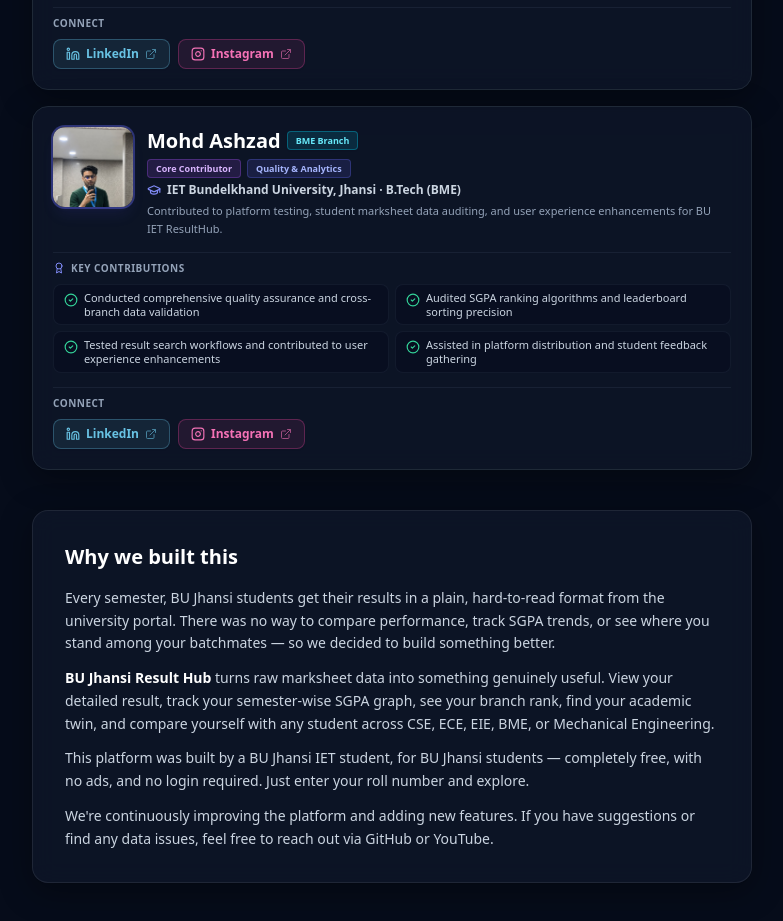
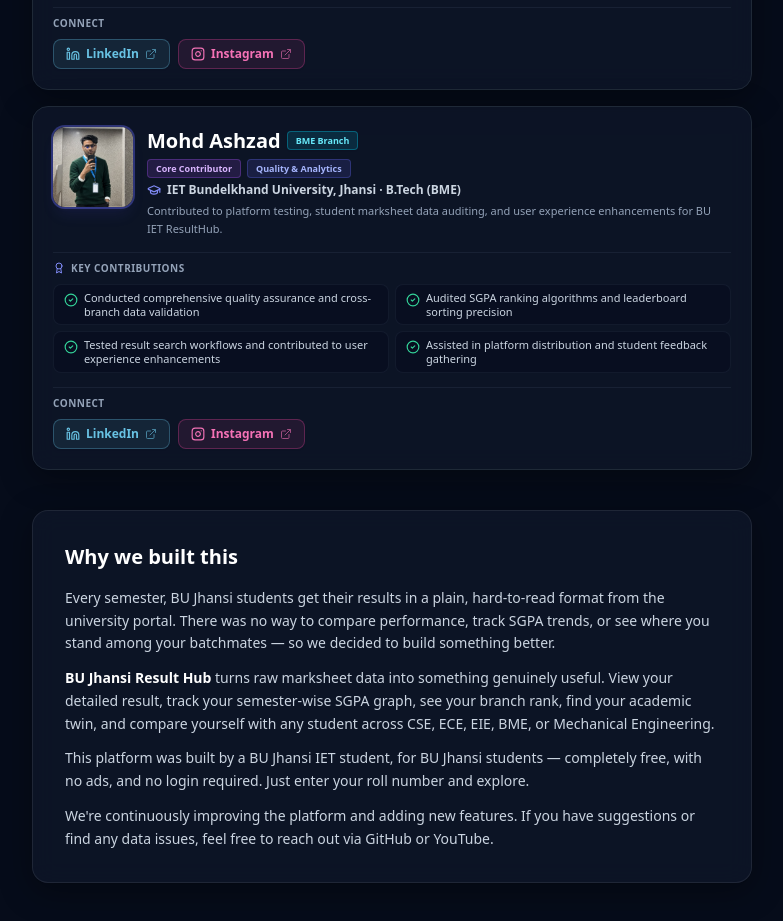
Before and after one commit to adityak39l/BU-Result-HUB, a Next.js app: page /about in a window 1280 px wide. Shown: the part 1200-2121 px from the top of the page, without its empty margins (248-1031 px from the left). Built offline with nearby package versions, Linux system fonts and the light colour scheme.

Commit message:
Update Mohd Ashzad profile photo with optimal portrait crop

```diff
--- a/app/about/page.js
+++ b/app/about/page.js
@@ -306,7 +306,7 @@
                   onError={() => {
                     if (ashzadImg !== '/maker.svg') setAshzadImg('/maker.svg');
                   }}
-                  className="w-full h-full object-cover object-top transition-transform duration-300 group-hover:scale-105"
+                  className="w-full h-full object-cover object-[50%_18%] transition-transform duration-300 group-hover:scale-105"
                 />
               </div>
             </div>
```
Also changed, not shown: public/ashzad.jpg.
